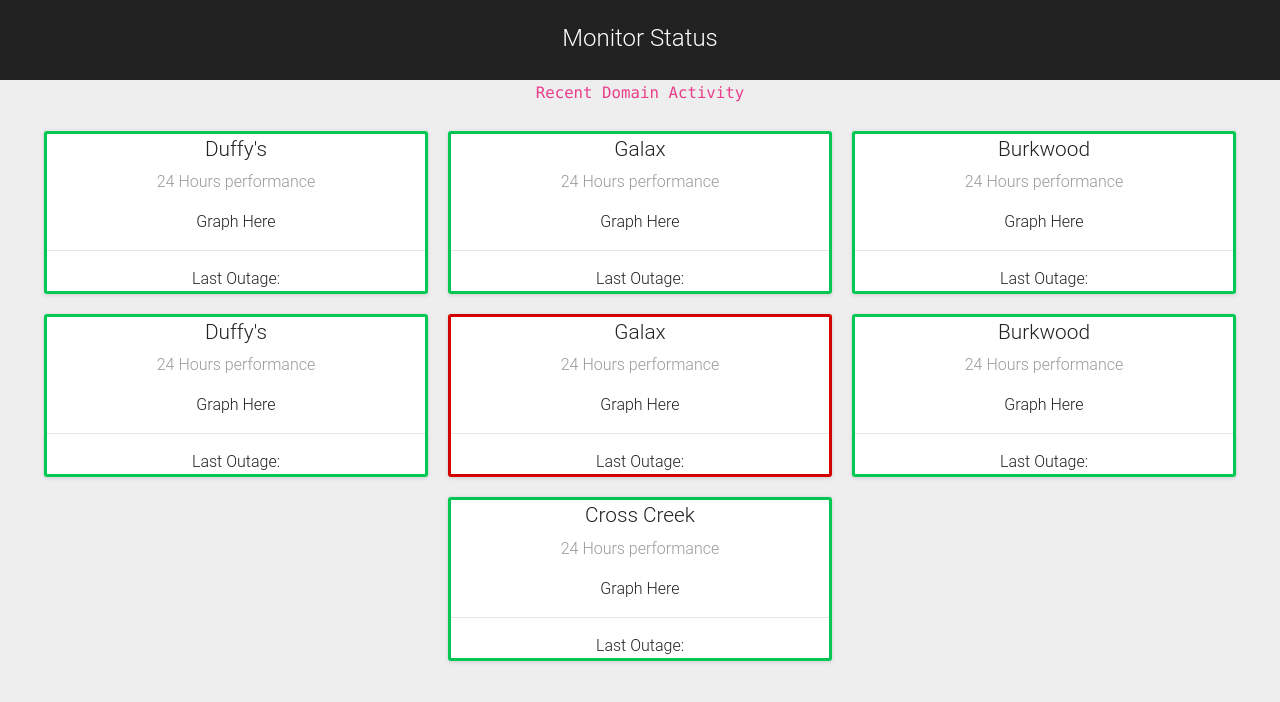
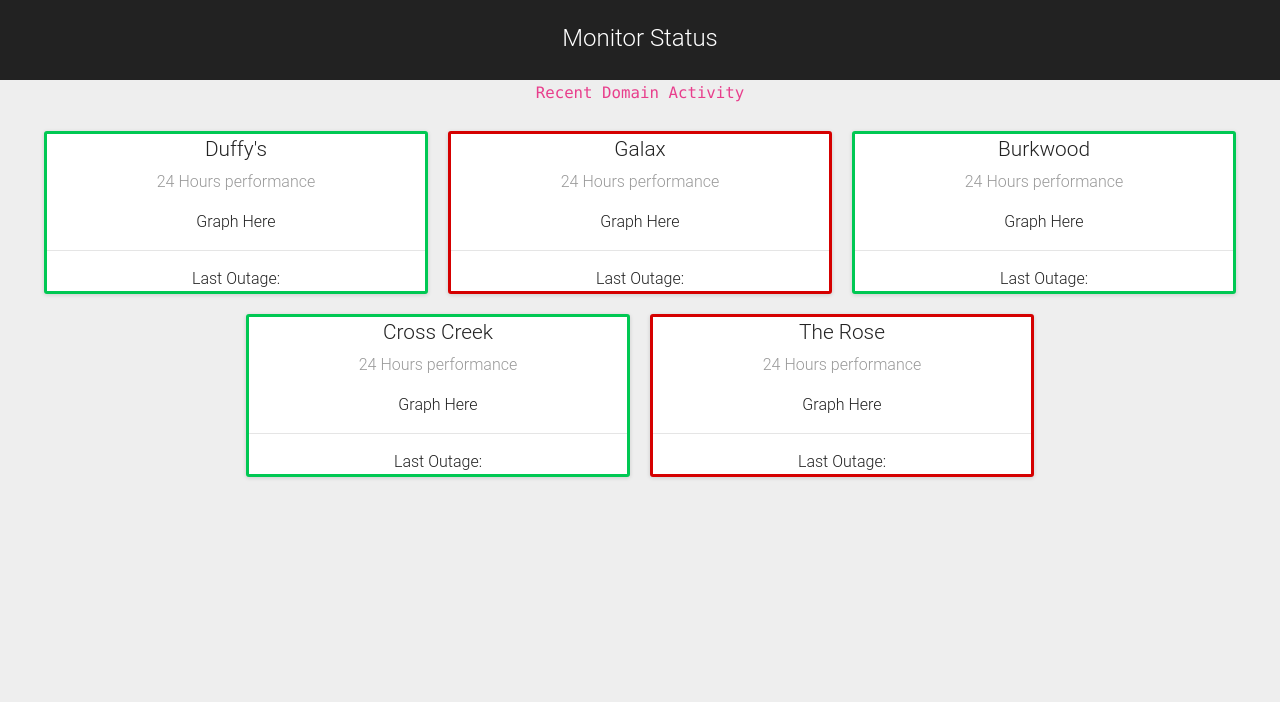
Before and after one commit to jtmarshall/react, a React (Create React App) app in the folder monitor-view/: page / in a window 1280 px wide. Shown: the top 702 px of the page. Built offline with nearby package versions, Linux system fonts and the light colour scheme.

Commit message:
add api action js and axios as placeholder until Go server response schema fleshed out

```diff
--- a/monitor-view/package.json
+++ b/monitor-view/package.json
@@ -3,6 +3,7 @@
   "version": "0.1.0",
   "private": true,
   "dependencies": {
+    "axios": "^0.18.0",
     "bootstrap": "^4.1.0",
     "font-awesome": "^4.7.0",
     "react": "^16.3.2",
--- a/monitor-view/src/components/domain-card.js
+++ b/monitor-view/src/components/domain-card.js
@@ -20,7 +20,7 @@ export class DomainCard extends Component {
       <div className="card" style={this.props.isError ? errStyle : cardStyle}>
         <div className="header">
           <h4 className="title">{this.props.domain}</h4>
-          <p className="category">{this.props.category}</p>
+          <p className="category">{this.props.cardText}</p>
         </div>
         <div
           className={
@@ -34,7 +34,6 @@ export class DomainCard extends Component {
           {this.props.content}
 
           <div className="footer">
-            {this.props.legend}
             {this.props.stats != null ? <hr /> : ""}
             <div className="stats">
               <i className={this.props.statsIcon} /> {this.props.stats}
--- a/monitor-view/src/views/status.view.js
+++ b/monitor-view/src/views/status.view.js
@@ -1,19 +1,13 @@
 import React, { Component } from 'react';
 import DomainCard from '../components/domain-card';
 
-var legendSales = {
-    names: ["Open", "Click", "Click Second Time"],
-    types: ["info", "danger", "warning"]
-};
-
-console.log(typeof(legendSales));
-
-var domains = ["Duffy's", "Galax", "Burkwood"];
+// var domains = ["Duffy's", "Galax", "Burkwood"];
 var domainObj = {
   "Duffy's": false,
   "Galax": true,
   "Burkwood": false,
-  "Cross Creek": false
+  "Cross Creek": false,
+  "The Rose": true
 };
 
 class StatusView extends Component {
@@ -21,7 +15,8 @@ class StatusView extends Component {
       return (
         <div className="content">
           {/* Iterate over domains list to create card for each one */}
-          {domains.map(function(name, index){
+
+          {/* {domains.map(function(name, index){
             return <DomainCard
               statsIcon="fa fa-history"
               key={index}
@@ -35,7 +30,7 @@ class StatusView extends Component {
                 </div>
               }
             />;
-          })}
+          })} */}
 
           {Object.keys(domainObj).map(function(keyName, keyIndex) {
             // Use keyName to get current key's name, domainObj[keyName] to get value
@@ -45,7 +40,7 @@ class StatusView extends Component {
               isError={ domainObj[keyName] }
               id="chartHours"
               domain={ keyName }
-              category="24 Hours performance"
+              cardText="24 Hours performance"
               stats="Last Outage: "
               content={
                 <div className="ct-chart">
```
Also changed, not shown: monitor-view/src/components/actions/api.js (added, +37 -0 lines), 1 other file (tests, documents, lock files or other folders).
